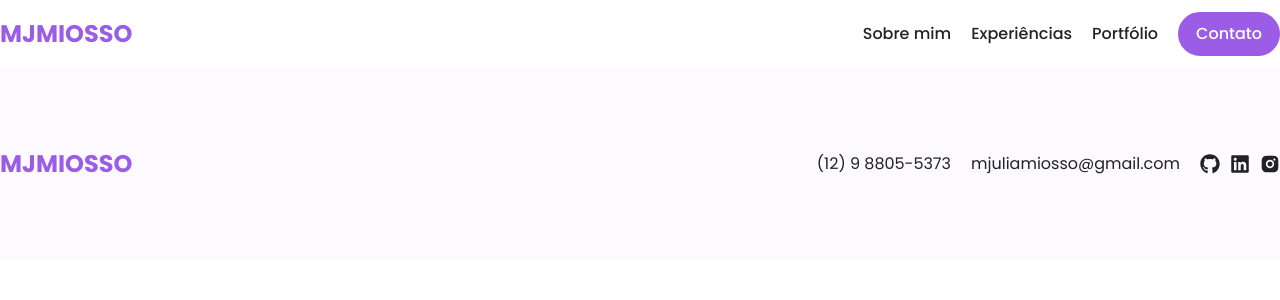
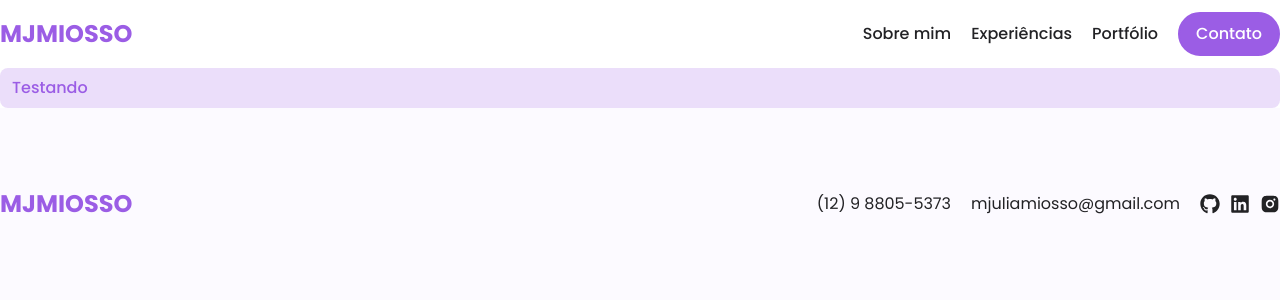
Before and after one commit to mjuliamiosso/portfolio-mjmiosso, a React (Vite) app: page / in a window 1280 px wide. Shown: the top 300 px of the page. Built offline with nearby package versions, Linux system fonts and the light colour scheme.

Commit message:
feat: tags component

```diff
--- a/src/App.tsx
+++ b/src/App.tsx
@@ -1,10 +1,12 @@
 import Header from "./components/Header";
 import Footer from "./components/Footer";
+import Tags from "./components/Tags";
 
 function App() {
   return (
     <>
       <Header />
+      <Tags>Testando</Tags>
       <Footer />
     </>
   );
--- /dev/null
+++ b/src/components/Tags.tsx
@@ -0,0 +1,15 @@
+import { type FC, type ReactNode } from "react";
+
+interface ButtonProps {
+  children: ReactNode;
+}
+
+const Tags: FC<ButtonProps> = ({ children }) => {
+  return (
+    <p className="flex items-center text-base font-medium text-[var(--color-primary)] bg-[var(--color-primary-light)] rounded-lg px-3 py-2">
+      {children}
+    </p>
+  );
+};
+
+export default Tags;
```
